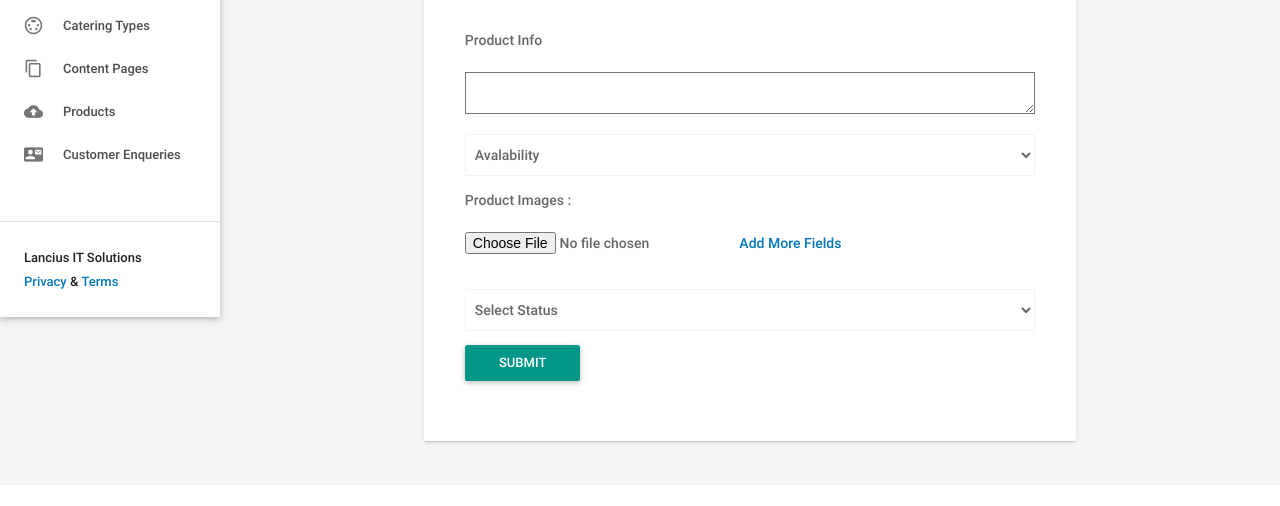
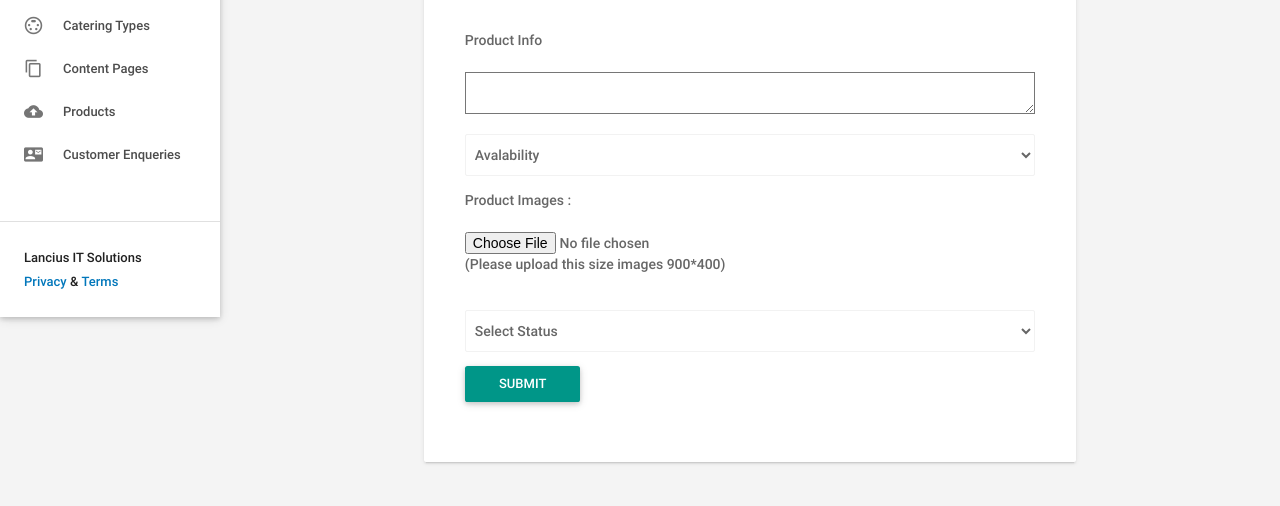
Before and after one commit to Srinivaslancius/sampradaya_ruchulu, a PHP site: page /sampradaya_ruchulu/admin/add_products.php in a window 1280 px wide. Shown: the part 483-989 px from the top of the page. Before the commit the page ends 928 px from the top, so only its background shows below. Run offline with PHP 8.4, Linux system fonts and the light colour scheme; the visitor is signed in with stand-in values (Sample User, id 1); data that the repository does not hold is empty; some libraries are stand-ins or nearby versions.

Commit message:
added some noification message for images

```diff
--- a/admin/add_banners.php
+++ b/admin/add_banners.php
@@ -52,6 +52,7 @@
                                 <div class="input-field col s6">
                                    <img id="output" height="100" width="100"/>
                                    <input type="file" name="fileToUpload" id="fileToUpload" accept="image/*" onchange="loadFile(event)" required>
+                                   <p>(Please upload this size images 1920*800)</p>
                                 </div>
 
                                 <div class="input-field col s12">
--- a/admin/add_gallery.php
+++ b/admin/add_gallery.php
@@ -52,6 +52,7 @@
                                 <div class="input-field col s6">
                                    <img id="output" height="100" width="100"/>
                                    <input type="file" name="fileToUpload" id="fileToUpload" accept="image/*" onchange="loadFile(event)" required>
+                                   <p>(Please upload this size images 900*361)</p>
                                 </div>
 
                                 <div class="input-field col s12">
--- a/admin/add_products.php
+++ b/admin/add_products.php
@@ -70,7 +70,7 @@ if (!isset($_POST['submit']))  {
                                 </div>
 
                                 <div class="input-field col s12">
-                                   <input id="product_price" type="text" class="validate" name="product_price" onkeypress="return isNumberKey(event)" required>
+                                   <input id="product_price" type="text" class="validate" name="product_price" required>
                                    <label for="product_price">Product Price</label>
                                 </div>
 
@@ -99,7 +99,8 @@ if (!isset($_POST['submit']))  {
                                     <div class="input_fields_wrap">
                                         <div>
                                             <input type="file" id="product_images" name="product_images[]" accept="image/*" required>
-                                            <a style="cursor:pointer" id="add_more" class="add_field_button">Add More Fields</a>
+                                            <p>(Please upload this size images 900*400)</p>
+                                            <!-- <a style="cursor:pointer" id="add_more" class="add_field_button">Add More Fields</a> -->
                                         </div><br/>
                                     </div>
                                 </div>
@@ -176,23 +177,23 @@ $(document).ready(function() {
         }
     });
     //End
-    //Add multi images for products
-    var max_fields      = 5; //maximum input boxes allowed
-    var wrapper         = $(".input_fields_wrap"); //Fields wrapper
-    var add_button      = $(".add_field_button"); //Add button ID
+    // //Add multi images for products
+    // var max_fields      = 5; //maximum input boxes allowed
+    // var wrapper         = $(".input_fields_wrap"); //Fields wrapper
+    // var add_button      = $(".add_field_button"); //Add button ID
 
-    var x = 1; //initlal text box count
-    $(add_button).click(function(e){ //on add input button click
-        e.preventDefault();
-        if(x < max_fields){ //max input box allowed
-            x++; //text box increment
-            $(wrapper).append('<div><input type="file" required name="product_images[]" accept="image/*"/><a href="#" class="remove_field">Remove</a></div>'); //add input box
-        }
-    });
+    // var x = 1; //initlal text box count
+    // $(add_button).click(function(e){ //on add input button click
+    //     e.preventDefault();
+    //     if(x < max_fields){ //max input box allowed
+    //         x++; //text box increment
+    //         $(wrapper).append('<div><input type="file" required name="product_images[]" accept="image/*"/><a href="#" class="remove_field">Remove</a></div>'); //add input box
+    //     }
+    // });
 
-    $(wrapper).on("click",".remove_field", function(e){ //user click on remove text
-        e.preventDefault(); $(this).parent('div').remove(); x--;
-    })
+    // $(wrapper).on("click",".remove_field", function(e){ //user click on remove text
+    //     e.preventDefault(); $(this).parent('div').remove(); x--;
+    // })
     //End date should be greater than Start date
     $("#deal_end_date").change(function () {
         var startDate = document.getElementById("deal_start_date").value;
--- a/admin/edit_banners.php
+++ b/admin/edit_banners.php
@@ -68,6 +68,7 @@ $id = $_GET['bid'];
 
                                 <div class="input-field col s6">
                                    Banner : <input type="file" name="fileToUpload" id="fileToUpload" accept="image/*" onchange="loadFile(event)">
+                                   <p>(Please upload this size images 1920*800)</p>
                                 </div>
 
                                 <div class="input-field col s12">
--- a/admin/edit_gallery.php
+++ b/admin/edit_gallery.php
@@ -68,6 +68,7 @@ $id = $_GET['bid'];
 
                                 <div class="input-field col s6">
                                    Image : <input type="file" name="fileToUpload" id="fileToUpload" accept="image/*" onchange="loadFile(event)">
+                                   <p>(Please upload this size images 900*361)</p>
                                 </div>
 
                                <div class="input-field col s12">
```
Also changed, not shown: admin/edit_products.php (+19 -17 lines), admin/products.php (+0 -7 lines), uploads/product_images/item1.jpg (added), uploads/product_images/item2.jpg (added), uploads/product_images/item3.jpg (added).
